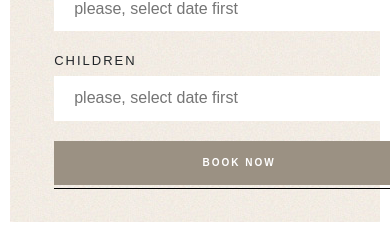
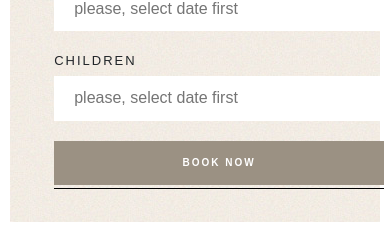
Before and after one commit to nemanjagradic/Nouhotel, a React (Create React App) app: page /rooms/1 in a window 390 px wide. Shown: the part 3777-4012 px from the top of the page. Built offline with nearby package versions, Linux system fonts and the light colour scheme.

Commit message:
fixed form

```diff
--- a/src/components/Room/RoomItem.js
+++ b/src/components/Room/RoomItem.js
@@ -295,6 +295,8 @@ function RoomItem({ currentRoom }) {
               checkIn: checkIn,
               handleCheckIn: handleCheckIn,
               placeholderCheckIn: "Arrival Date",
+              minCheckIn: new Date(available[0]),
+              maxCheckIn: new Date(available[1]),
               checkOut: checkOut,
               handleCheckOut: handleCheckOut,
               placeholderCheckOut: "Deprature Date",
--- a/src/components/Room/RoomItem.module.css
+++ b/src/components/Room/RoomItem.module.css
@@ -259,6 +259,13 @@
     font-size: 12px;
   }
 }
+@media screen and (max-width: 470px) {
+  .room-form-responsive form input,
+  .room-form-responsive form button {
+    width: 330px !important;
+  }
+}
+
 @media screen and (max-width: 450px) {
   .room-item-small-image img {
     width: 110px;
```
